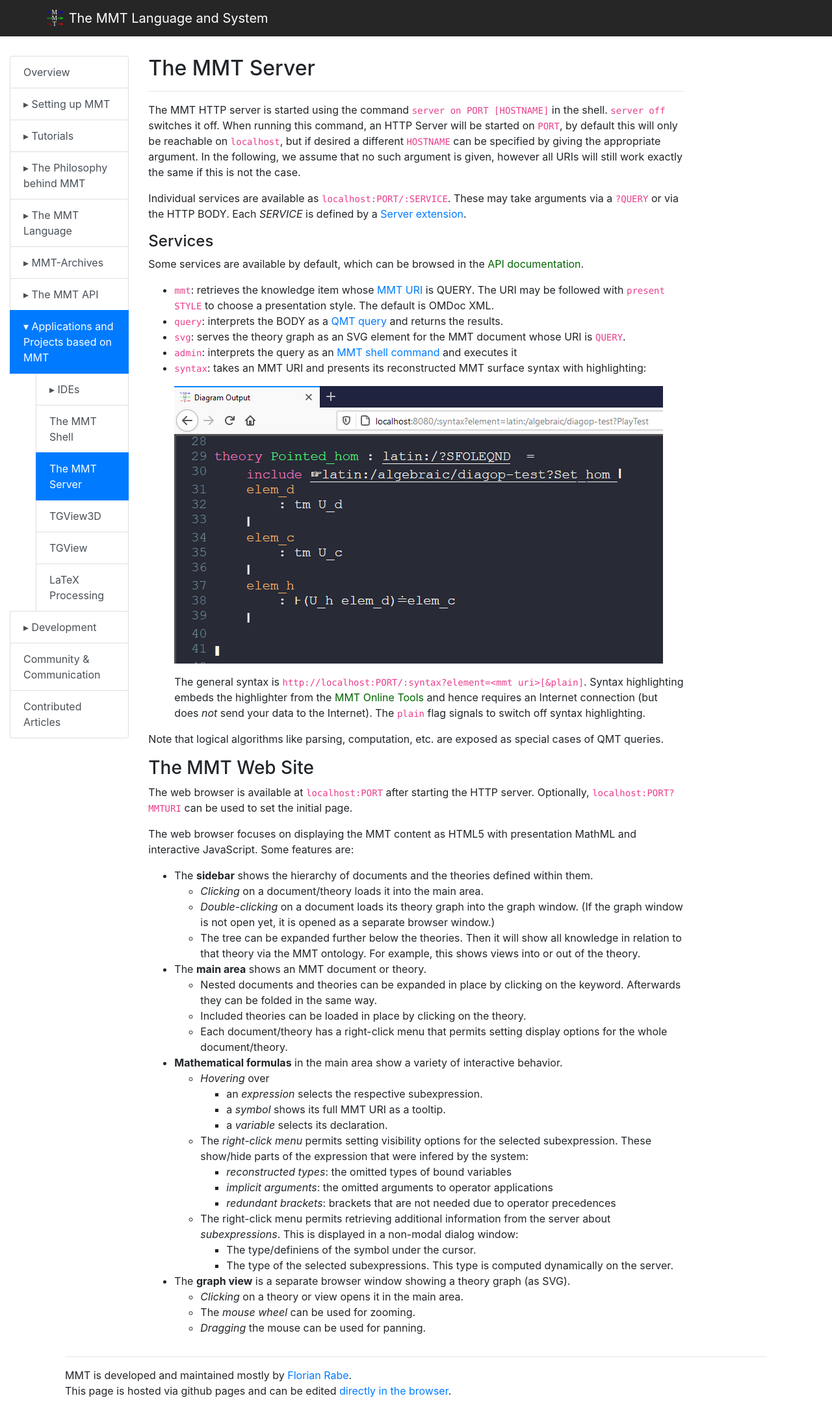
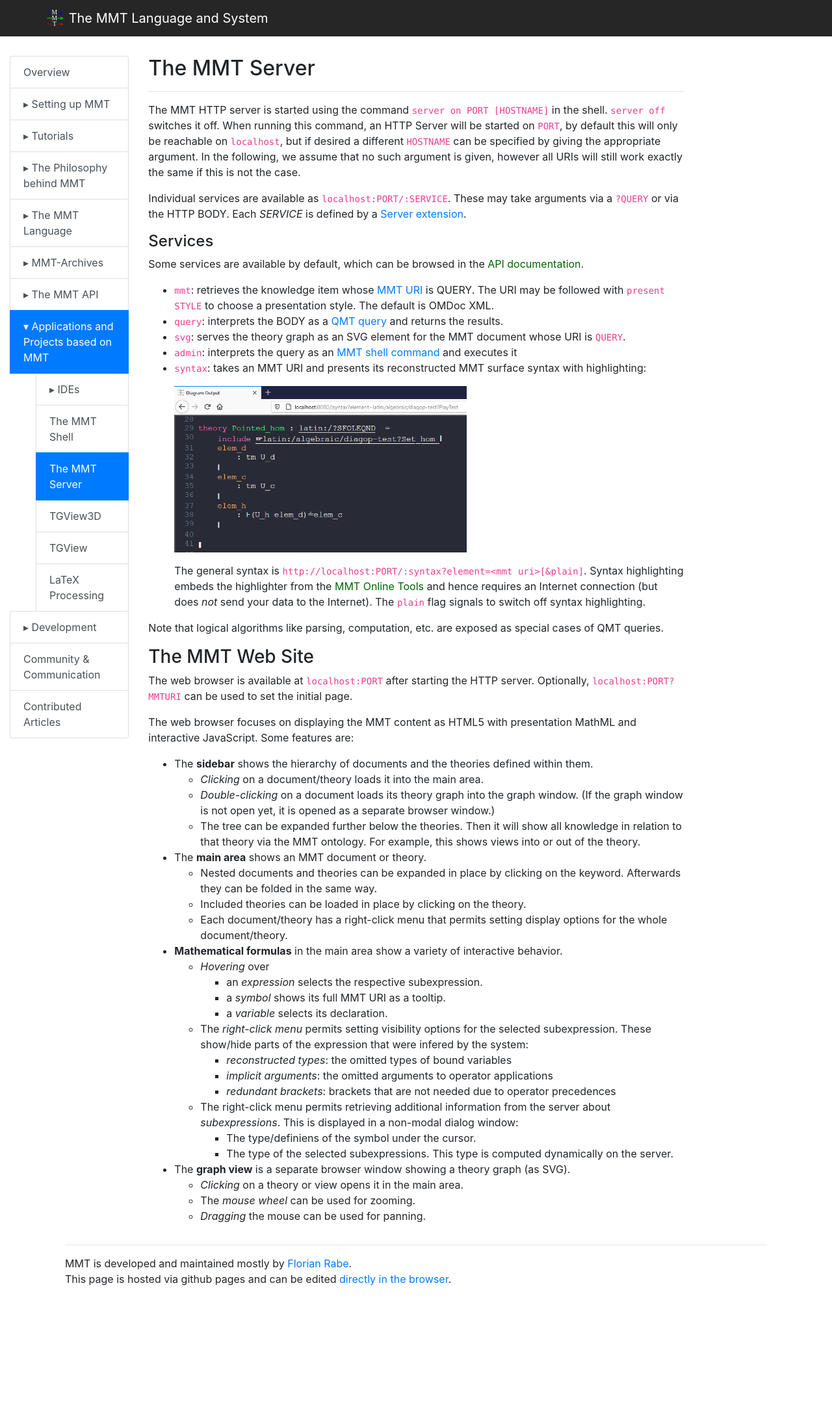
Before and after one commit to UniFormal/uniformal.github.io, a Jekyll site: the page built from doc/applications/server.md, in a window 1280 px wide. Shown: the whole page at 65% size. Built offline with Jekyll 4.4.1, drawn with Linux system fonts in a browser that asks for light colours; a script that is not in the unit is left out; after the commit the page ends 1996 px from its top, so only the background shows below that.

Commit message:
Update server.md

```diff
--- a/doc/applications/server.md
+++ b/doc/applications/server.md
@@ -20,7 +20,7 @@
 * `syntax`: takes an MMT URI and presents its reconstructed MMT surface syntax with highlighting:
 
    <a href="../../img/syntaxpresenterserver.png">
-      <img alt="Screenshot of the MMT Syntax Presenter Server displaying highlighted MMT surface syntax at localhost:8080/:syntax?element=<mmt path>" src="../../img/syntaxpresenterserver.png" />
+      <img alt="Screenshot of the MMT Syntax Presenter Server displaying highlighted MMT surface syntax at localhost:8080/:syntax?element=<mmt path>" src="../../img/syntaxpresenterserver.png" width="450" />
    </a>
 
    The general syntax is `http://localhost:PORT/:syntax?element=<mmt uri>[&plain]`.
```
